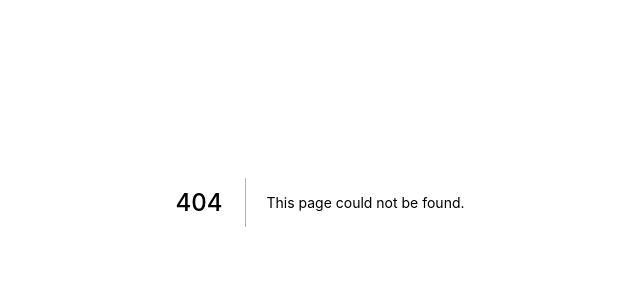
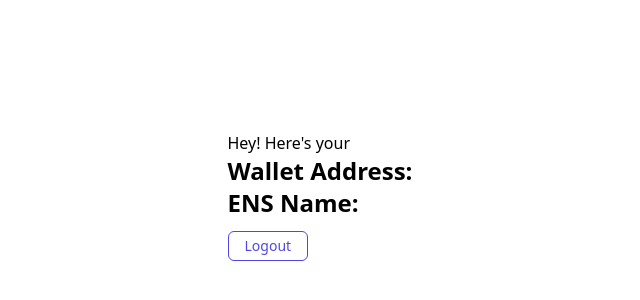
Before and after one commit to pavankpdev/pavan-interview-hashmail, a Next.js app: page /profile in a window 1280 px wide. Before the commit this address had no page. Shown: the part 198-498 px from the top of the page, without its empty margins (320-960 px from the left). Built offline with nearby package versions, Linux system fonts and the light colour scheme.

Commit message:
update: add profile page

```diff
--- /dev/null
+++ b/pages/profile.tsx
@@ -0,0 +1,23 @@
+import { NextPage } from "next"
+
+// HOOKS
+import {useWallet} from "hooks/useWallet";
+
+const Profile: NextPage = () => {
+    return (
+        <div className="flex items-center justify-center h-screen">
+        <div>
+            <h2>Hey! Here's your</h2>
+            <h1 className="text-2xl font-bold">Wallet Address: </h1>
+            <h1 className="text-2xl font-bold">ENS Name: </h1>
+            <button
+                className={"rounded-md border border-indigo-600 my-3 py-1 px-4 text-sm font-medium text-indigo-600 hover:bg-indigo-50 focus:outline-none focus:ring-2 focus:ring-indigo-500 focus:ring-offset-2"}
+            >
+                Logout
+            </button>
+        </div>
+        </div>
+    )
+}
+
+export default Profile
```
Also changed, not shown: styles/tailwind-output.css.
